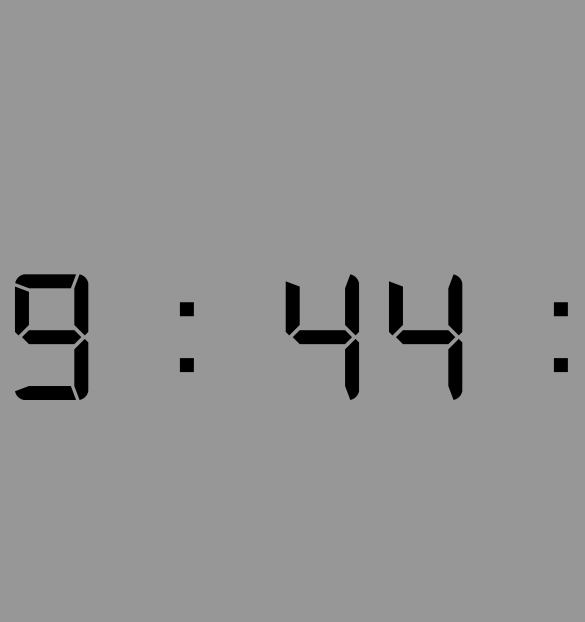
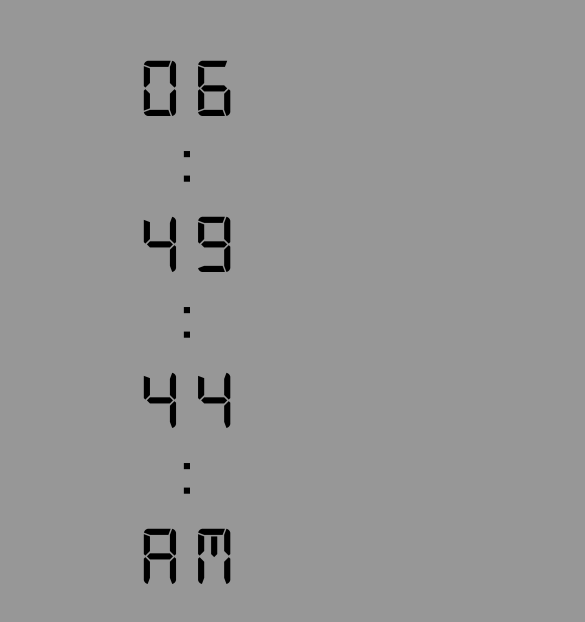
Before and after one commit to iMegz/AhmedAlaa, a plain HTML site: page session_11/index.html in a window 390 px wide. Shown: the part 110-732 px from the top of the page, 585 px wide, since content can reach past the window. Drawn offline with Linux system fonts and the light colour scheme.

Commit message:
session 11_2

```diff
--- a/session_11/style.css
+++ b/session_11/style.css
@@ -23,9 +23,17 @@ main {
 }
 main div {
   padding: 2rem;
-  font-size: 12rem;
+  font-size: 10vw;
   letter-spacing: 1rem;
 }
 .sep {
   padding: 0;
 }
+@media screen and (max-width: 800px) {
+  main {
+    flex-direction: column;
+  }
+  main div {
+    font-size: 10vh;
+  }
+}
```
